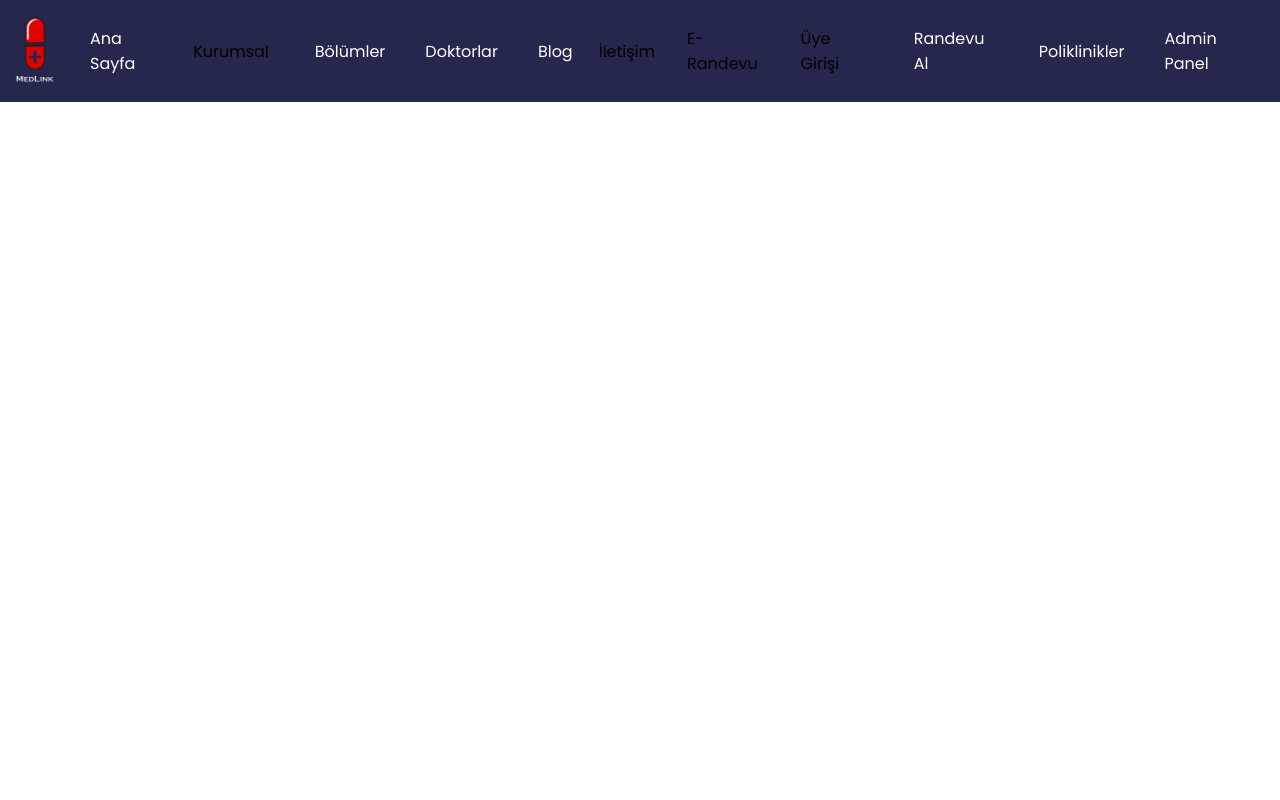
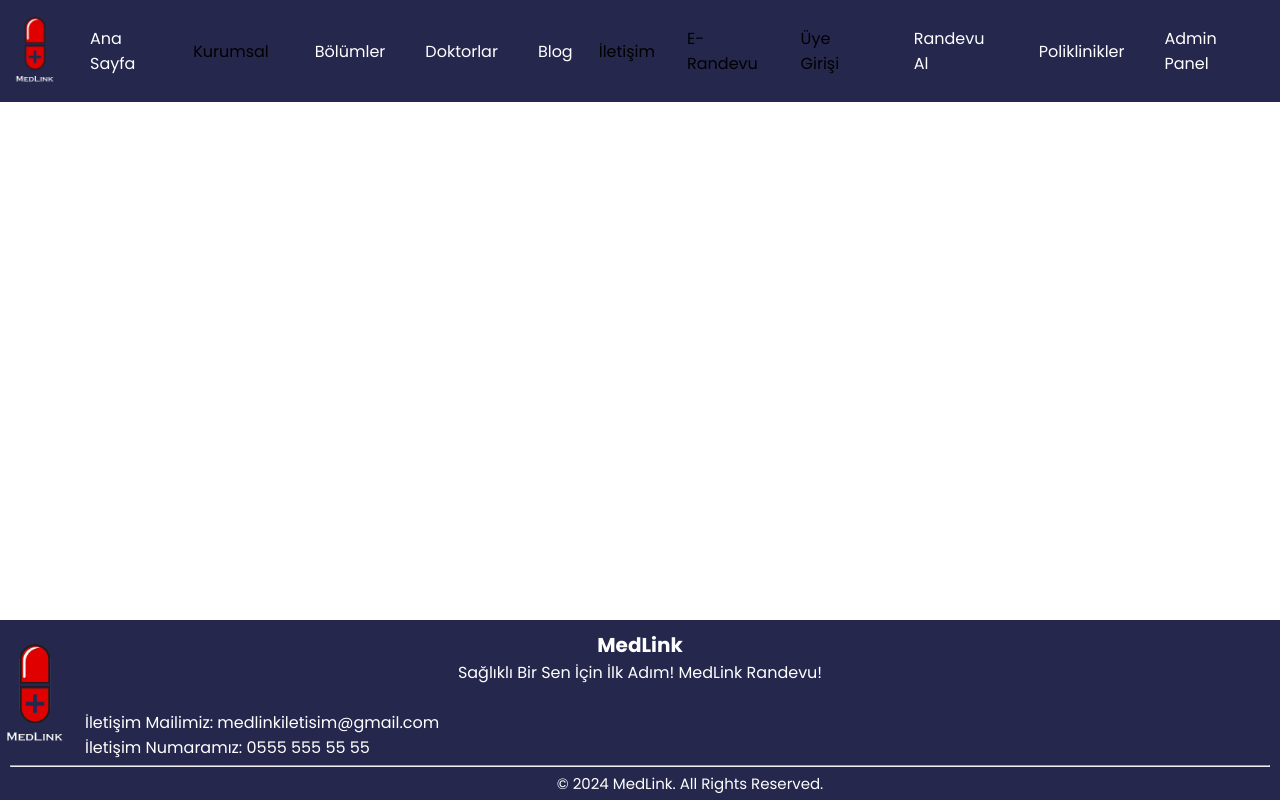
Before and after one commit to TheHypesTR/MedLink-HRS, a React (Vite) app in the folder Frontend/MedLink-App/: page /Footer in a window 1280 px wide. Built offline with nearby package versions, Linux system fonts and the light colour scheme.

Commit message:
Anasahife güncelleniyor

```diff
--- a/Frontend/MedLink-App/src/App.jsx
+++ b/Frontend/MedLink-App/src/App.jsx
@@ -10,6 +10,8 @@ import Polyclinics from './Polyclinics.jsx';
 import AdminPanel from './AdminPanel.jsx';
 import Header from './components/Header.jsx';
 import PolyCards from './PolyCards.jsx';
+import WelcomePage from './welcome-page.jsx';
+import Footer from './Footer.jsx';
 
 function App() {
   return (
@@ -27,6 +29,8 @@ function App() {
           <Route path="/AdminPanel" element={<AdminPanel />} />
           <Route path="/PolyCards" element={<PolyCards />} />
           <Route path="/auth/user/reset-password/:userid/:token" element={<RedirectWithParams />} />
+          <Route path="/" element={<WelcomePage />} />
+          <Route path="/Footer" element={<Footer />} />
         </Routes>
       </Router>
     </div>
--- /dev/null
+++ b/Frontend/MedLink-App/src/Footer.css
@@ -0,0 +1,44 @@
+.footer{
+    background-color: #25274D;
+    color: white;
+    text-align: center;
+    padding: 10px;
+    position: fixed;
+    left: 0;
+    bottom: 0;
+    width: 100%;
+    height: 180px;
+    box-sizing: border-box;
+}
+
+.footerlogo{
+    width: 50px;
+    height: 50px;
+    scale: 3;
+    position: absolute;
+    display: flex;
+    bottom: 80px;
+}
+
+.yazi3{
+    font-size: 15px;
+    position: relative;
+    top: 85px;
+    left: 50px;
+    bottom: 0px;
+}
+
+.yazi4{
+    text-align: left;
+    padding-left: 75px;
+    position: relative;
+    top: 0px;
+    margin-bottom: 0px;
+}
+
+.hr1{
+    position: relative;
+    top: 80px;
+    width: 100%;
+    color: white;
+}
--- /dev/null
+++ b/Frontend/MedLink-App/src/Footer.jsx
@@ -0,0 +1,22 @@
+import React from "react";
+import './Footer.css';
+
+function Footer() {
+    return(
+        <footer className="footer">
+            <img src="./src/assets/logo.png" className="footerlogo" />
+                <h3>MedLink</h3>
+                <p>Sağlıklı Bir Sen İçin İlk Adım! MedLink Randevu!</p>
+                <hr className="hr1" />
+                <p className="yazi3">© 2024 MedLink. All Rights Reserved.</p>
+                <p className="yazi4">İletişim Mailimiz: medlinkiletisim@gmail.com</p>
+                <p className="yazi4">İletişim Numaramız: 0555 555 55 55</p>
+        </footer>
+
+
+
+
+    );
+};
+
+export default Footer;
--- a/Frontend/MedLink-App/src/welcome-page.jsx
+++ b/Frontend/MedLink-App/src/welcome-page.jsx
@@ -1,8 +1,9 @@
 import './welcome-page.css';
+import React from 'react';
 
 function WelcomePage() {
     return(
-        <p>Welcome to MedLink</p>
+        <p>Welcome to MedLink Hospital</p>
     );
 }
 
```
Also changed, not shown: Frontend/MedLink-App/src/assets/hospital.png (added).
